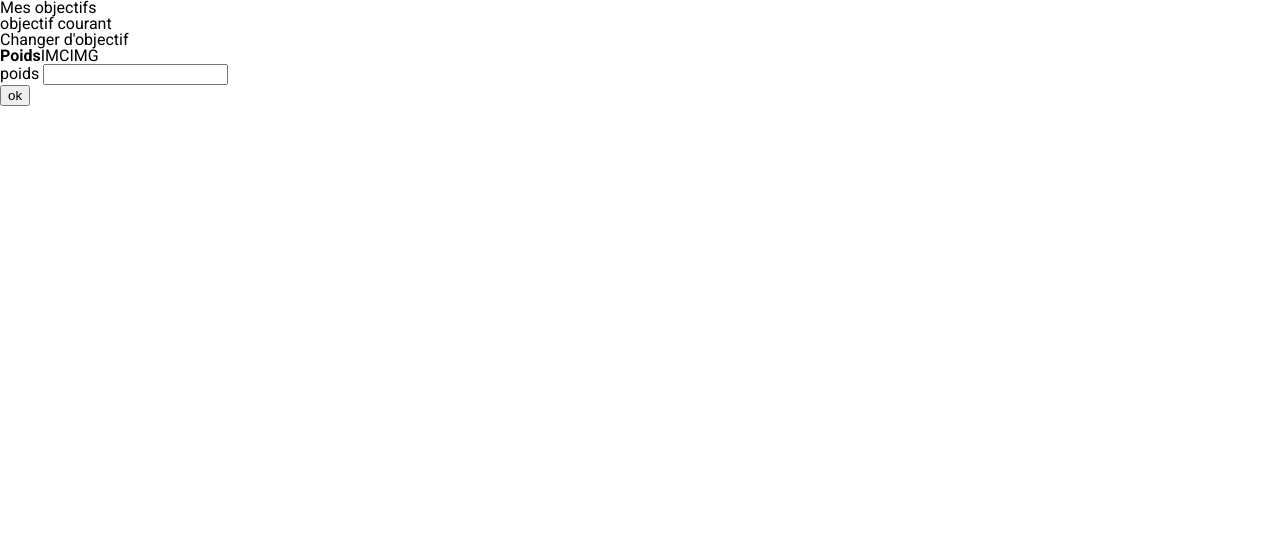
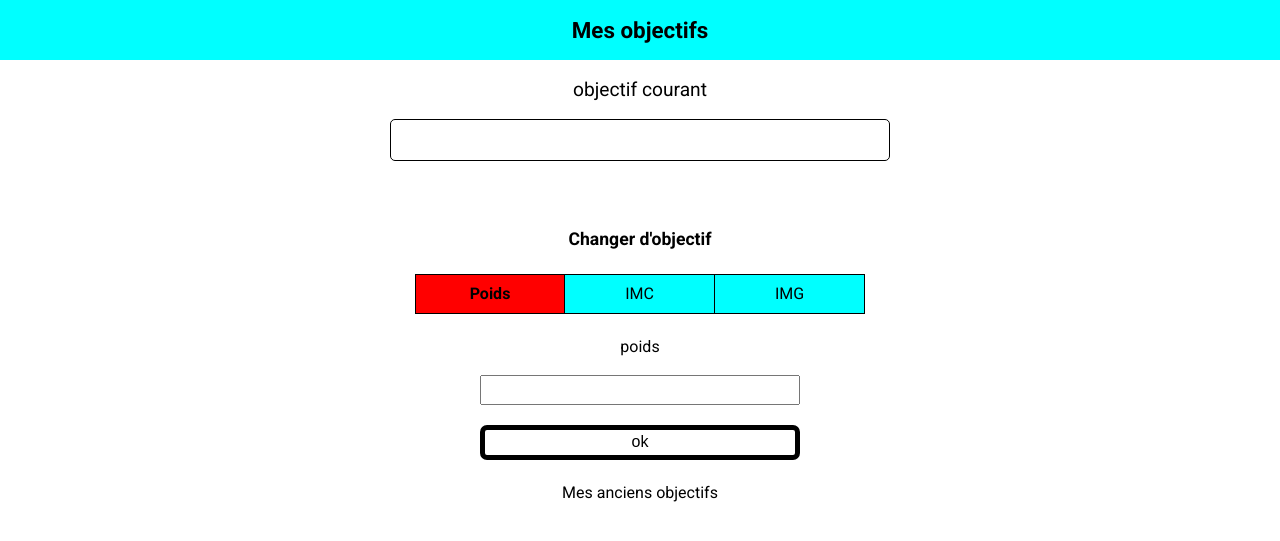
Before and after one commit to julabina/old_suivrepoids_php, a PHP site: template templates/objectif.php in a window 1280 px wide. Shown: the top 541 px of the page. Run offline with PHP 8.4, Linux system fonts and the light colour scheme; the template is opened without the code that fills it, so the values that code supplies are empty; the visitor is signed in with stand-in values (Sample User, id 1).

Commit message:
dashboard and objectifs basics css

```diff
--- a/css/style.css
+++ b/css/style.css
@@ -59,6 +59,74 @@ table {
 
 body {
   font-family: "Roboto", sans-serif;
+}
+
+header {
+  display: flex;
+  align-items: center;
+  justify-content: center;
+  background-color: aqua;
+  height: 60px;
+  margin-bottom: 20px;
+  width: 100%;
+}
+header h1 {
+  font-size: 1.4em;
+  font-weight: 600;
+}
+
+.dash__infos {
+  display: flex;
+  flex-direction: column;
+  align-items: center;
+}
+.dash__infos__cont {
+  display: flex;
+  justify-content: space-between;
+}
+.dash__infos__cont__infoBox {
+  display: flex;
+  flex-direction: column;
+  align-items: center;
+  justify-content: center;
+  border: 2px solid black;
+  height: 100px;
+  width: 250px;
+  border-radius: 10px;
+  padding-bottom: 10px;
+  margin: 0 15px;
+}
+.dash__infos__cont__infoBox h4 {
+  margin-bottom: 20px;
+}
+.dash__infos__cont__infoBox h3 {
+  font-size: 1.6em;
+  font-weight: 600;
+}
+.dash__obj {
+  width: 810px;
+  border: 2px solid black;
+  border-radius: 10px;
+  margin-top: 30px;
+  padding: 15px;
+}
+.dash__obj h4 {
+  margin-bottom: 30px;
+  font-size: 1.1em;
+  text-align: center;
+}
+.dash__obj h3 {
+  font-size: 1.3em;
+  font-weight: 600;
+  margin-bottom: 15px;
+  text-align: center;
+}
+.dash__obj p {
+  text-align: center;
+}
+.dash__link {
+  text-decoration: none;
+  color: inherit;
 }
 
 .home {
@@ -125,20 +193,100 @@ body {
   background: red;
 }
 
+.obj {
+  display: flex;
+  flex-direction: column;
+  align-items: center;
+  width: 100%;
+}
+.obj__current {
+  display: flex;
+  flex-direction: column;
+  align-items: center;
+}
+.obj__current h2 {
+  font-size: 1.2em;
+}
+.obj__current__cont {
+  border: 1px solid black;
+  border-radius: 5px;
+  width: 500px;
+  padding: 20px 0;
+  margin: 20px 0 70px;
+}
+.obj__current__cont h3 {
+  text-align: center;
+}
+.obj__change h2 {
+  text-align: center;
+  font-weight: 600;
+  font-size: 1.1em;
+  margin-bottom: 25px;
+}
 .obj__change__tabs {
   display: flex;
 }
 .obj__change__tabs__tab {
+  display: flex;
+  align-items: center;
+  justify-content: center;
   cursor: pointer;
+  width: 150px;
+  height: 40px;
+  border-top: 1px solid black;
+  border-bottom: 1px solid black;
+  border-right: 1px solid black;
+  background: cyan;
+}
+.obj__change__tabs__tab:first-child {
+  border-left: 1px solid black;
 }
 .obj__change__tabs__tab--active {
   font-weight: 600;
+  background: red;
 }
 .obj__change__tabs__tab:hover {
   opacity: 0.7;
 }
+.obj__change__tabsCont {
+  display: flex;
+  flex-direction: column;
+  align-items: center;
+  padding: 25px 0;
+  max-width: 450px;
+}
 .obj__change__tabsCont--hidden {
   display: none;
 }
+.obj__change__tabsCont__errorCont {
+  color: #d80404;
+  font-size: 0.9em;
+}
+.obj__change__tabsCont__input {
+  display: flex;
+  flex-direction: column;
+  align-items: center;
+}
+.obj__change__tabsCont__input input {
+  width: 320px;
+  height: 30px;
+  margin: 20px 0;
+}
+.obj__change__tabsCont__btn {
+  width: 320px;
+  height: 35px;
+  border: 5px solid black;
+  border-radius: 7px;
+  font-size: 1em;
+  background: white;
+  cursor: pointer;
+}
+.obj__change__tabsCont__btn:hover {
+  background: indigoe;
+}
+.obj__old {
+  display: flex;
+  flex-direction: column;
+}
 
 /*# sourceMappingURL=style.css.map */
--- /dev/null
+++ b/sass/layout/_header.scss
@@ -0,0 +1,13 @@
+header {
+    display: flex;
+    align-items: center;
+    justify-content: center;
+    background-color: aqua;
+    height: 60px;
+    margin-bottom: 20px;
+    width: 100%;
+    h1 {
+        font-size: 1.4em;
+        font-weight: 600;
+    }
+}
--- a/sass/main.scss
+++ b/sass/main.scss
@@ -1,8 +1,11 @@
+@import './utils/variable';
 @import './utils/mixin';
 
 @import './base/reset';
 @import './base/typo';
 
+@import './layout/header';
+
 @import './pages/dashboard';
 @import './pages/home';
 @import './pages/objectifs';
--- a/sass/pages/_objectifs.scss
+++ b/sass/pages/_objectifs.scss
@@ -1,11 +1,52 @@
 .obj {
+    display: flex;
+    flex-direction: column;
+    align-items: center;
+    width: 100%;
+    &__current {
+        display: flex;
+        flex-direction: column;
+        align-items: center;
+        h2 {
+            font-size: 1.2em;
+        }
+        &__cont {
+            border: 1px solid black;
+            border-radius: 5px;
+            width: 500px;
+            padding: 20px 0;
+            margin: 20px 0 70px;
+            h3 {
+                text-align: center;
+            }
+        }
+    }
     &__change {
+        h2 {
+            text-align: center;
+            font-weight: 600;
+            font-size: 1.1em;
+            margin-bottom: 25px;
+        }
         &__tabs {
             display: flex;
             &__tab {
+                display: flex;
+                align-items: center;
+                justify-content: center;
                 cursor: pointer;
+                width: 150px;
+                height: 40px;
+                border-top: 1px solid black;
+                border-bottom: 1px solid black;
+                border-right: 1px solid black;
+                background: cyan;
+                &:first-child {
+                    border-left: 1px solid black;
+                }
                 &--active {
                     font-weight: 600;
+                    background: red;
                 }
                 &:hover {
                     opacity: 0.7;
@@ -13,9 +54,44 @@
             }
         }
         &__tabsCont {
+            display: flex;
+            flex-direction: column;
+            align-items: center;
+            padding: 25px 0;
+            max-width: 450px;
             &--hidden {
                 display: none;
             }
+            &__errorCont {
+                color: map-get($map: $colors, $key: error);
+                font-size: 0.9em;
+            }
+            &__input {
+                display: flex;
+                flex-direction: column;
+                align-items: center;
+                input {
+                    width: 320px;
+                    height: 30px;
+                    margin: 20px 0;
+                }
+            }
+            &__btn {
+                width: 320px;
+                height: 35px;
+                border: 5px solid black;
+                border-radius: 7px;
+                font-size: 1em;
+                background: white;
+                cursor: pointer;
+                &:hover {
+                    background: indigoe;
+                }
+            }
         }
     }
+    &__old {
+        display: flex;
+        flex-direction: column;
+    }
 }
--- /dev/null
+++ b/sass/utils/_variable.scss
@@ -0,0 +1,3 @@
+$colors :(
+    error : #d80404
+);
--- a/templates/objectif.php
+++ b/templates/objectif.php
@@ -7,21 +7,23 @@
 ?>
 
 <?php ob_start(); ?>
-<main>
 
+<header>
     <h1>Mes objectifs</h1>
+</header>
 
-    <section>
+<main class="obj">
+
+    <section class="obj__current">
         <h2>objectif courant</h2>
 
-        <div>
-            <div>
+        <div class="obj__current__cont">
             <?php foreach($objectifs as $objectif): ?>
                 <?php if($objectif['current']): ?>
                     <?php if($objectif['weight_goal'] === null && $objectif['imc_goal'] === null && $objectif['img_goal'] === null): ?>
                         <h3>Aucun objectifs défini</h3>
                     <?php elseif($objectif['weight_goal'] !== null): ?>
-                            <h3><?= $objectif['weight_goal']; ?></h3>
+                        <h3>Atteindre <?= $objectif['weight_goal']; ?> kg</h3>
                     <?php elseif($objectif['imc_goal'] !== null): ?>
                         <h3><?= $objectif['imc_goal']; ?></h3>
                     <?php elseif($objectif['img_goal'] !== null): ?>
@@ -29,7 +31,6 @@
                     <?php endif; ?>
                 <?php endif; ?>
             <?php endforeach; ?>
-            </div>
         </div>
 
     </section>
@@ -52,11 +53,11 @@
             <div class="obj__change__tabsCont__errorCont obj__change__tabsCont__errorCont__weight"></div>
             <form id="objFormWeight" action="/suivi_poids/objectif" method="post">
                 <h3></h3>
-                <div>
+                <div class='obj__change__tabsCont__input'>
                     <label for="objChangeWeight">poids</label>
                     <input type="number" name="objChangeWeight" id="changeWeight">
                 </div>
-                <input onClick="verifyChangingWeight()" type="button" value="ok">
+                <input class="obj__change__tabsCont__btn" onClick="verifyChangingWeight()" type="button" value="ok">
             </form>
         </div>
         <!-- imc tab -->
@@ -64,11 +65,11 @@
             <div class="obj__change__tabsCont__errorCont obj__change__tabsCont__errorCont__imc"></div>
             <form id="objFormImc" action="/suivi_poids/objectif" method="post">
                 <h3></h3>
-                <div>
+                <div class='obj__change__tabsCont__input'>
                     <label for="objChangeImc">imc</label>
                     <input type="number" name="objChangeImc" id="changeImc">
                 </div>
-                <input onClick="verifyChangingImc()" type="button" value="ok">
+                <input class="obj__change__tabsCont__btn" onClick="verifyChangingImc()" type="button" value="ok">
             </form>
         </div>
         <!-- img tab -->
@@ -76,16 +77,17 @@
             <div class="obj__change__tabsCont__errorCont obj__change__tabsCont__errorCont__img"></div>
             <form id="objFormImg" action="/suivi_poids/objectif" method="post">
                 <h3></h3>
-                <div>
+                <div class='obj__change__tabsCont__input'>
                     <label for="objChangeImg">img</label>
                     <input type="number" name="objChangeImg" id="changeImg">
                 </div>
-                <input onClick="verifyChangingImg()" type="button" value="ok">
+                <input class="obj__change__tabsCont__btn" onClick="verifyChangingImg()" type="button" value="ok">
             </form>
         </div>
     </section>
 
-    <section>
+    <section class="obj__old">
+        <h2>Mes anciens objectifs</h2>
         <?php foreach($objectifs as $objectif): ?>
             <?php if($objectif['current'] === 0): ?>
                 <?php if($objectif['weight_goal'] !== null): ?>
```
Also changed, not shown: sass/pages/_dashboard.scss (+55 -0 lines), templates/dashboard.php (+15 -15 lines), 1 other file. Lines whose indentation alone changed are shown as unchanged.
